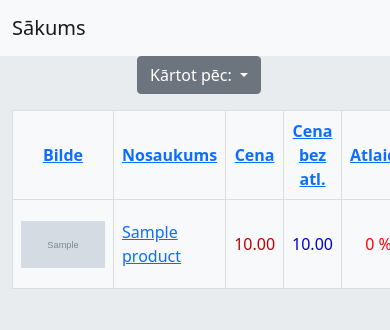
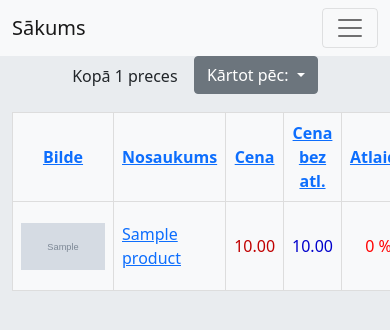
Before and after one commit to robertslejasmeijers/DjangoTest, a Django app: page / in a window 390 px wide; the page is wider, and only the part inside the window is pictured. Shown: the top 330 px of that part. Run offline with Django 4.2, Linux system fonts and the light colour scheme; a user stored in the database is signed in; tables that the repository leaves empty hold one stand-in row (values such as "Sample post"); grey boxes marked "Sample" are stand-in pictures; parts of the project's set-up code (start-up, migrations or seed data) failed here and were passed over; some libraries are stand-ins or nearby versions.

Commit message:
58 navbar responsive fixed

```diff
--- a/marga/templates/marga/index.html
+++ b/marga/templates/marga/index.html
@@ -7,6 +7,10 @@
 <body>
 
 <ul class="pagination justify-content-center">
+
+    {% if reply %}
+
+    <span class="navbar-text">Kopā {{ selection_count }} preces &nbsp;</span>
 
     {% if reply.has_previous %}
     <li class="page-item">
@@ -26,7 +30,7 @@
     </li>
     {% endif %}
 
-    {% if reply %}
+
 
     <div class="dropdown">
         <button class="btn btn-secondary dropdown-toggle" type="button" id="dropdownMenuButton" data-toggle="dropdown" aria-haspopup="true" aria-expanded="false">
--- a/marga/templates/marga/navbar.html
+++ b/marga/templates/marga/navbar.html
@@ -1,6 +1,9 @@
 <nav class="navbar navbar-expand-lg navbar-light bg-light">
     <div class="container-fluid">
       <a class="navbar-brand" href="{% url 'index' %}">Sākums</a>
+      <button class="navbar-toggler" type="button" data-toggle="collapse" data-target="#navbarSupportedContent" aria-controls="navbarSupportedContent" aria-expanded="false" aria-label="Toggle navigation">
+        <span class="navbar-toggler-icon"></span>
+      </button>
       <div class="collapse navbar-collapse" id="navbarSupportedContent">
         <ul class="navbar-nav me-auto mb-2 mb-lg-0">
 
--- a/marga/views.py
+++ b/marga/views.py
@@ -18,62 +18,6 @@ from marga.tasks import *
 import logging
 logger = logging.getLogger(__name__)
 
-
-# @login_required
-# def addurltodb(request):
-#     reply = ""
-#     userid = request.user.id
-#     allurls = Url.objects.filter(user_id=request.user.id)
-#     if request.method == "POST":
-#         #searched = (request.POST)["urluser"]
-#         form_addurl = Addurl(request.POST)
-#         if form_addurl.is_valid():
-#             searched = form_addurl.cleaned_data["name"]
-#         if "https://barbora.lv/" not in searched and "https://www.rimi.lv/e-veikals/" not in searched:
-#             reply = "Saite ir nepareiza. Pievienot var tikai Rimi vai Barbora produkta vai produktu grupas saiti."
-#         if Url.objects.filter(url=searched, user_id=request.user.id).exists():
-#             reply = "Šī saite jau bija pievienota!"
-#         elif "https://www.rimi.lv/e-veikals/" in searched:
-#             u = (Url(url=searched, store_id=Store.RIMI_ID, user_id=request.user.id))
-#             u.save()
-#             url_id = Url.objects.filter(url=searched, user_id=request.user.id)[0].id
-#             grabresults = grab_rimi(str(searched), url_id)
-#             if grabresults == []:
-#                 reply = "Kļūda! No ievadītās RIMI saites neizdevās iegūt datus!"
-#                 u.delete()
-#             else:
-#                 addtodb_results = add_to_db(grabresults, userid)
-#                 if addtodb_results == 1:
-#                     reply = "Produkts jau bija pievienots, un tā cena ir vienāda ar iepriekšējo cenu."
-#                     u.delete()
-#                 if addtodb_results == 2:
-#                     reply = "Produkts jau bija pievienots, bet tā cena tika atjaunota."
-#                     u.delete()
-#                 if addtodb_results == 0:
-#                     reply = "Rimi saite un tās produkti ir pievienoti."
-#         elif "https://barbora.lv/" in searched:
-#             u = (Url(url=searched, store_id=Store.BARBORA_ID, user_id=request.user.id))
-#             u.save()
-#             url_id = Url.objects.filter(url=searched, user_id=request.user.id)[0].id
-#             grabresults = grab_barbora(str(searched), url_id)
-#             if grabresults == []:
-#                 reply = "Kļūda! No ievadītās BARBORA saites neizdevās iegūt datus!"
-#                 u.delete()
-#             else:
-#                 addtodb_results = add_to_db(grabresults, userid)
-#                 if addtodb_results == 1:
-#                     reply = "Produkts jau bija pievienots, un tā cena ir vienāda ar iepriekšējo cenu."
-#                     u.delete()
-#                 if addtodb_results == 2:
-#                     reply = "Produkts jau bija pievienots, bet tā cena tika atjaunota."
-#                     u.delete()
-#                 if addtodb_results == 0:
-#                     reply = "Barbora saite un tās produkti ir pievienoti."
-#         form_addurl = Addurl()
-#         return render (request, "marga/addurltodb.html", {"reply": reply, "allurls": allurls, "form_addurl": form_addurl})
-#     else:
-#         form_addurl = Addurl
-#         return render (request, "marga/addurltodb.html", {"allurls": allurls , "form_addurl": form_addurl})
 
 @login_required
 def addurltodb(request):
@@ -177,7 +121,8 @@ def searchdb (request):
     p = Paginator(selection, 500)
     page = request.GET.get('page')
     reply = p.get_page(page)
-    return render (request, "marga/index.html", {"reply": reply, "form_search": form_search, "searched": searched, "orderby": orderby, "store3": store3})
+    selection_count = (len(selection))
+    return render (request, "marga/index.html", {"reply": reply, "form_search": form_search, "searched": searched, "orderby": orderby, "store3": store3, "selection_count": selection_count})
 
 
 
```
